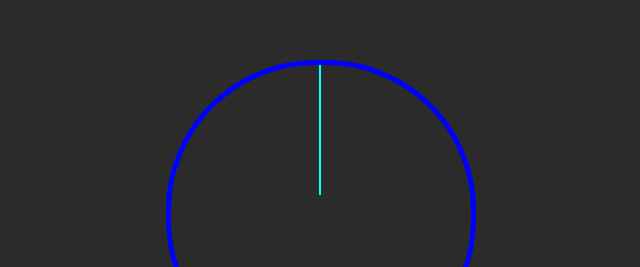
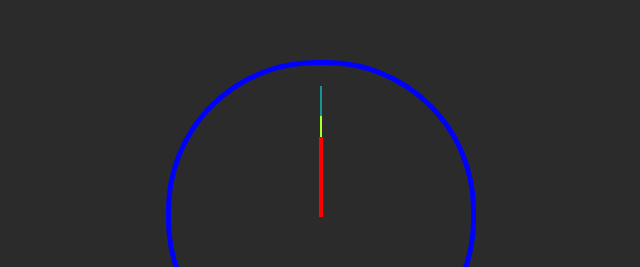
Before and after one commit to JosueSalazaku/clock-Analog, a plain HTML site: page index.html in a window 1280 px wide. Shown: the part 193-460 px from the top of the page, 319-959 px from the left. Drawn offline with Linux system fonts and the light colour scheme.

Commit message:
Clock-Analog

```diff
--- a/style.css
+++ b/style.css
@@ -19,5 +19,25 @@ body {
     height: 130px;
     width: 2px;
     background-color: cyan;
-    right: 150px;
+    right: 149px;
+    bottom: 149px;
+    opacity: 50%;
 }
+
+#minutes-hands {
+    height: 100px;
+    width: 2px;
+    background-color: greenyellow;
+    position: absolute;
+    left: 149px;
+    bottom: 149px;
+}
+
+#hours-hands {
+    height: 80px;
+    width: 4px;
+    background-color: red;
+    position: absolute;
+    left: 148px;
+    bottom: 148px;
+}
```
